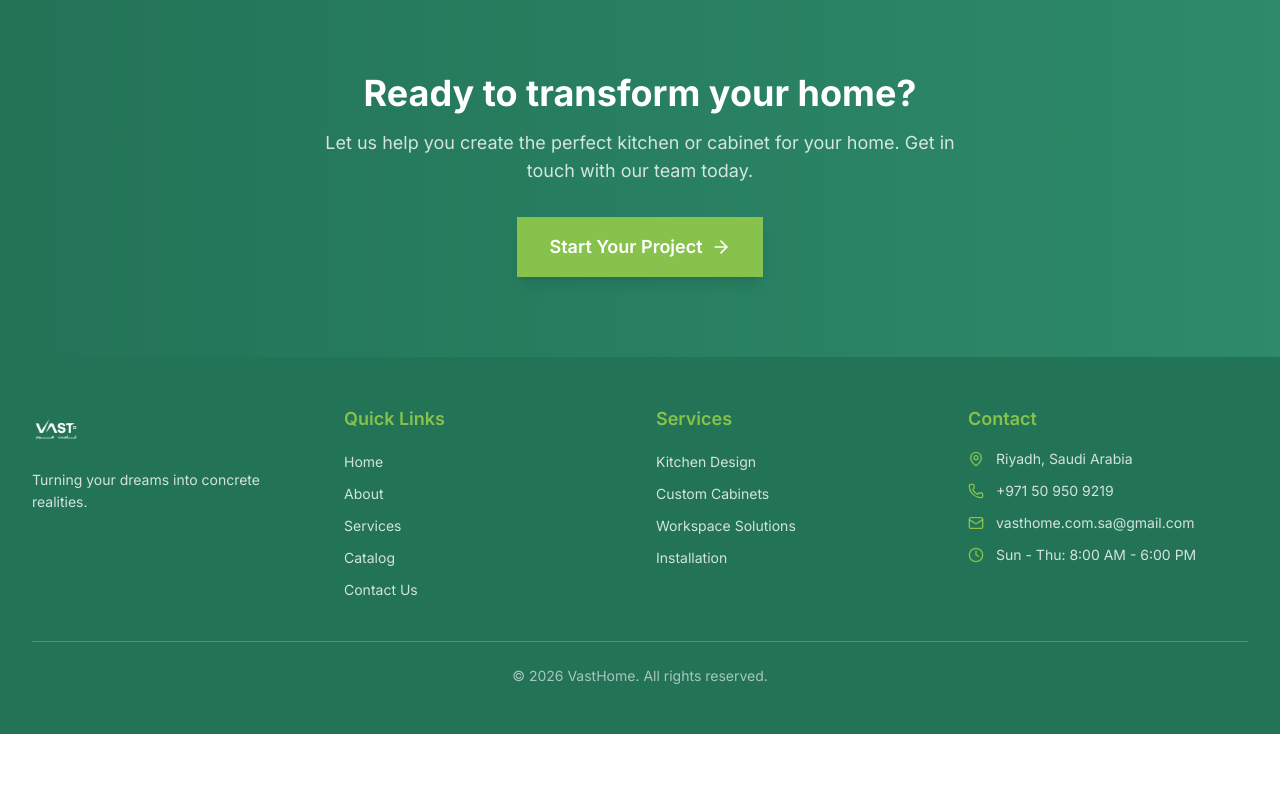
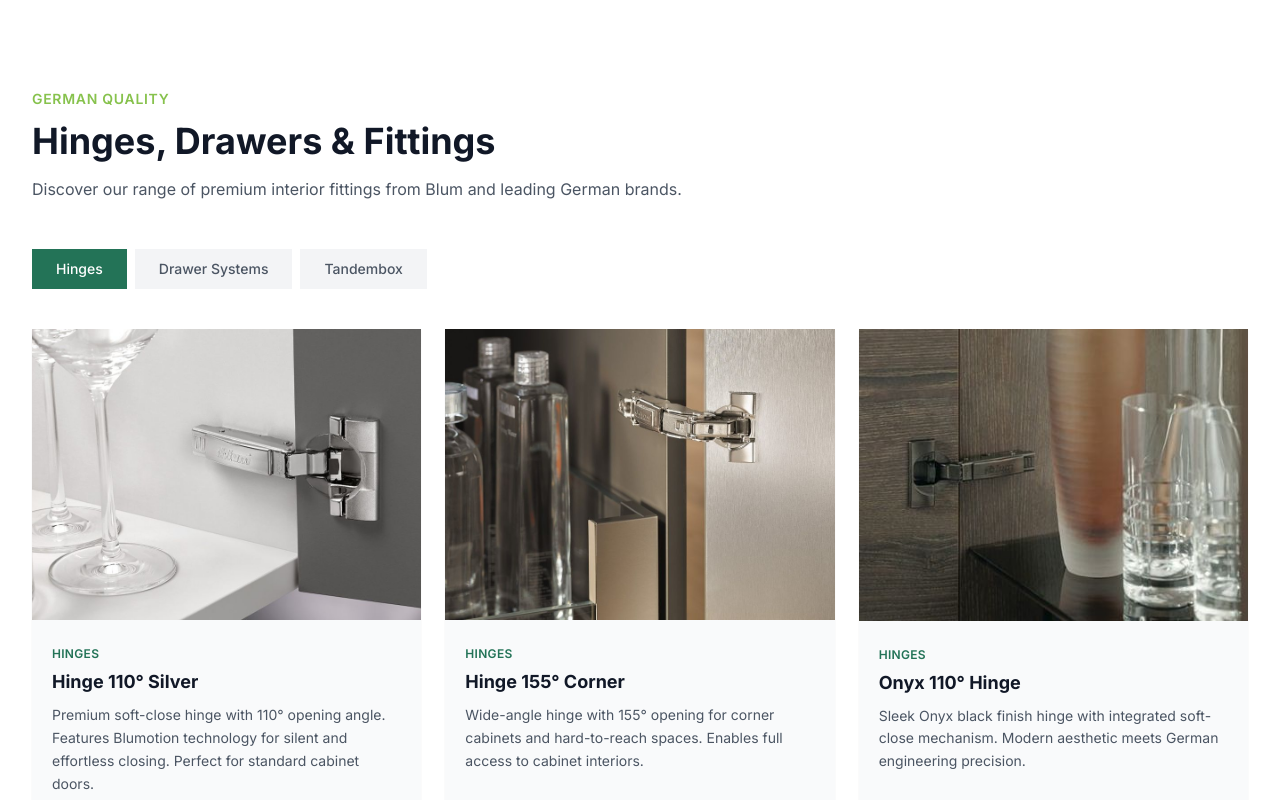
Before and after one commit to Shahraiz-z/Vast-test, a React (Vite) app: page / in a window 1280 px wide. Shown: the part 5960-6760 px from the top of the page. Before the commit the page ends 6694 px from the top, so only its background shows below. Built offline with nearby package versions, Linux system fonts and the light colour scheme.

Commit message:
Add files via upload

```diff
--- a/src/components/Navbar.tsx
+++ b/src/components/Navbar.tsx
@@ -10,6 +10,7 @@ export default function Navbar() {
   const location = useLocation();
   const [isScrolled, setIsScrolled] = useState(false);
   const [isMobileMenuOpen, setIsMobileMenuOpen] = useState(false);
+  const [expandedSections, setExpandedSections] = useState<string[]>([]);
 
   useEffect(() => {
     const handleScroll = () => {
@@ -21,6 +22,7 @@ export default function Navbar() {
 
   useEffect(() => {
     setIsMobileMenuOpen(false);
+    setExpandedSections([]);
   }, [location.pathname]);
 
   // Prevent body scroll when menu is open
@@ -34,6 +36,14 @@ export default function Navbar() {
       document.body.style.overflow = '';
     };
   }, [isMobileMenuOpen]);
+
+  const toggleSection = (title: string) => {
+    setExpandedSections(prev =>
+      prev.includes(title)
+        ? prev.filter(s => s !== title)
+        : [...prev, title]
+    );
+  };
 
   // Same nav links as before - no changes to buttons
   const navLinks = [
@@ -165,9 +175,11 @@ export default function Navbar() {
           <div className="flex-1 overflow-y-auto px-4 py-4">
             <div className="flex flex-col">
               {navLinks.map((link) => {
+                const isExpanded = expandedSections.includes(link.label);
                 return (
                   <div key={link.path} className="border-b border-gray-100">
                     <button
+                      onClick={() => toggleSection(link.label)}
                       className="w-full flex items-center justify-between py-3 text-left"
                     >
                       <Link
--- a/src/pages/Home.tsx
+++ b/src/pages/Home.tsx
@@ -137,12 +137,106 @@ const bottomCards = [
  },
 ];
 
+
+
+const hardwareProducts = [
+  {
+    category: 'Hinges',
+    categoryAr: 'المفصلات',
+    items: [
+      {
+        src: '/images/Hinge 110 silver.jpg',
+        title: 'Hinge 110° Silver',
+        titleAr: 'مفصلة 110° فضية',
+        description: 'Premium soft-close hinge with 110° opening angle. Features Blumotion technology for silent and effortless closing. Perfect for standard cabinet doors.',
+        descriptionAr: 'مفصلة فاخرة بإغلاق ناعم وزاوية فتح 110°. تتميز بتقنية Blumotion للإغلاق الصامت والسهل. مثالية لأبواب الخزائن القياسية.',
+      },
+      {
+        src: '/images/Hinge 155 corner.jpg',
+        title: 'Hinge 155° Corner',
+        titleAr: 'مفصلة 155° زاوية',
+        description: 'Wide-angle hinge with 155° opening for corner cabinets and hard-to-reach spaces. Enables full access to cabinet interiors.',
+        descriptionAr: 'مفصلة زاوية واسعة بفتح 155° للخزائن الزاوية والمساحات الصعبة الوصول. تتيح الوصول الكامل لداخل الخزانة.',
+      },
+      {
+        src: '/images/Onyx 110 hinge.jpg',
+        title: 'Onyx 110° Hinge',
+        titleAr: 'مفصلة أونيكس 110°',
+        description: 'Sleek Onyx black finish hinge with integrated soft-close mechanism. Modern aesthetic meets German engineering precision.',
+        descriptionAr: 'مفصلة بلمسة سوداء أنيقة مع آلية إغلاق ناعم مدمجة. جمالية عصرية تلتقي بدقة الهندسة الألمانية.',
+      },
+    ],
+  },
+  {
+    category: 'Drawer Systems',
+    categoryAr: 'أنظمة الأدراج',
+    items: [
+      {
+        src: '/images/Marivo K.jpg',
+        title: 'Marivo K',
+        titleAr: 'ماريفو K',
+        description: 'Elegant bathroom drawer system with smooth glide technology. Water-resistant design ideal for humid environments. Soft-close with full extension.',
+        descriptionAr: 'نظام أدراج أنيق للحمام بتقنية الانزلاق السلس. تصميم مقاوم للماء مثالي للبيئات الرطبة. إغلاق ناعم مع امتداد كامل.',
+      },
+      {
+        src: '/images/Marivo M.jpg',
+        title: 'Marivo M',
+        titleAr: 'ماريفو M',
+        description: 'Versatile kitchen drawer system with high load capacity. Features organized compartment dividers for cutlery and utensils. German craftsmanship.',
+        descriptionAr: 'نظام أدراج متعدد الاستخدامات للمطبخ بقدرة تحميل عالية. يتميز بفواصل منظمة للأدوات والمعلقات. حرفية ألمانية.',
+      },
+      {
+        src: '/images/Marivo N.jpg',
+        title: 'Marivo N',
+        titleAr: 'ماريفو N',
+        description: 'Premium drawer system with integrated LED lighting option. Silent operation with exceptional durability. Perfect for modern kitchen designs.',
+        descriptionAr: 'نظام أدراج فاخر مع خيار إضاءة LED مدمجة. تشغيل صامت بمتانة استثنائية. مثالي للتصاميم العصرية.',
+      },
+    ],
+  },
+  {
+    category: 'Tandembox',
+    categoryAr: 'تاندامبوكس',
+    items: [
+      {
+        src: '/images/Tandembox plus D.jpg',
+        title: 'Tandembox Plus D',
+        titleAr: 'تاندامبوكس بلس D',
+        description: 'Flagship drawer side system with sleek metal design. High stability with elegant thin sides. Full extension and soft-close as standard.',
+        descriptionAr: 'نظام جانبي أدراج رائد بتصميم معدني أنيق. استقرار عالي بجوانب رفيعة أنيقة. امتداد كامل وإغلاق ناعم كمعيار.',
+      },
+      {
+        src: '/images/Tandembox plus D front fixing.jpg',
+        title: 'Front Fixing System',
+        titleAr: 'نظام تثبيت الواجهة',
+        description: 'Innovative front panel fixing mechanism for Tandembox. Tool-free adjustment with precise alignment. Quick and secure installation.',
+        descriptionAr: 'آلية تثبيت لوحة أمامية مبتكرة لتاندامبوكس. ضبط دقيق بدون أدوات. تركيب سريع وآمن.',
+      },
+      {
+        src: '/images/Tandembox plus D front setting.jpg',
+        title: 'Front Setting',
+        titleAr: 'ضبط الواجهة',
+        description: 'Three-dimensional front adjustment system. Height, side, and depth alignment for perfect door fitting. Professional-grade precision.',
+        descriptionAr: 'نظام ضبط أمامي ثلاثي الأبعاد. محاذاة الارتفاع والجانب والعمق لتناسب الباب المثالي. دقة على مستوى احترافي.',
+      },
+      {
+        src: '/images/Tandembox plus D stablizer.jpg',
+        title: 'Stabilizer',
+        titleAr: 'المثبت',
+        description: 'Rear stabilizer for enhanced drawer stability and load distribution. Prevents tipping even with heavy contents. Essential for tall drawers.',
+        descriptionAr: 'مثبت خلفي لاستقرار محسن وتوزيع الحمل للأدراج. يمنع الانقلاب حتى مع المحتويات الثقيلة. ضروري للأدراج الطويلة.',
+      },
+    ],
+  },
+];
+
 export default function Home() {
  const { language, dir } = useLanguage();
  const isAr = language === 'ar';
 
  const [selectedImage, setSelectedImage] = useState<ShowcaseItem | null>(null);
  const [currentImageIndex, setCurrentImageIndex] = useState<number>(0);
+ const [activeHardwareCategory, setActiveHardwareCategory] = useState<string>('Hinges');
  const videoRef = useRef<HTMLVideoElement>(null);
 
  const openImageSlider = (item: ShowcaseItem) => {
@@ -417,6 +511,72 @@ export default function Home() {
  </div>
  </section>
 
+ {/* ===== HARDWARE & ACCESSORIES ===== */}
+ <section className="py-16 sm:py-24 bg-white">
+ <div className="max-w-7xl mx-auto px-4 sm:px-6 lg:px-8">
+ <div className={`mb-12 ${isAr ? 'text-right' : 'text-left'}`}>
+ <p className="text-[#87C24D] text-sm font-semibold uppercase tracking-wider mb-3">
+ {isAr ? 'جودة ألمانية' : 'German Quality'}
+ </p>
+ <h2 className="text-3xl sm:text-4xl font-bold text-gray-900 mb-4">
+ {isAr ? 'المفصلات والأدراج والتجهيزات' : 'Hinges, Drawers & Fittings'}
+ </h2>
+ <p className="text-gray-600 max-w-2xl">
+ {isAr
+ ? 'اكتشف تشكيلتنا من التجهيزات الداخلية عالية الجودة من Blum وأفضل العلامات التجارية الألمانية.'
+ : 'Discover our range of premium interior fittings from Blum and leading German brands.'}
+ </p>
+ </div>
+
+ {/* Category Tabs */}
+ <div className={`flex flex-wrap gap-2 mb-10 ${isAr ? 'justify-end' : 'justify-start'}`}>
+ {hardwareProducts.map((cat) => (
+ <button
+ key={cat.category}
+ onClick={() => setActiveHardwareCategory(cat.category)}
+ className={`px-6 py-2.5 text-sm font-medium transition-all duration-200 ${
+ activeHardwareCategory === cat.category
+ ? 'bg-[#237357] text-white'
+ : 'bg-gray-100 text-gray-600 hover:bg-gray-200'
+ }`}
+ >
+ {isAr ? cat.categoryAr : cat.category}
+ </button>
+ ))}
+ </div>
+
+ {/* Products Grid */}
+ {hardwareProducts.map((cat) => (
+ activeHardwareCategory === cat.category && (
+ <div key={cat.category} className="grid md:grid-cols-2 lg:grid-cols-3 gap-6">
+ {cat.items.map((item, idx) => (
+ <div key={idx} className="group bg-gray-50 overflow-hidden shadow-sm hover:shadow-lg transition-shadow duration-300">
+ <div className="aspect-[4/3] overflow-hidden bg-white">
+ <img
+ src={item.src}
+ alt={isAr ? item.titleAr : item.title}
+ className="w-full h-full object-cover group-hover:scale-105 transition-transform duration-500"
+ />
+ </div>
+ <div className={`p-5 ${isAr ? 'text-right' : 'text-left'}`}>
+ <span className="text-[#237357] text-xs font-semibold uppercase tracking-wide">
+ {isAr ? cat.categoryAr : cat.category}
+ </span>
+ <h3 className="text-lg font-bold text-gray-900 mt-1 mb-2">
+ {isAr ? item.titleAr : item.title}
+ </h3>
+ <p className="text-gray-600 text-sm leading-relaxed">
+ {isAr ? item.descriptionAr : item.description}
+ </p>
+ </div>
+ </div>
+ ))}
+ </div>
+ )
+ ))}
+ </div>
+ </section>
+
  {/* ===== CTA SECTION ===== */}
  <section className="py-20 bg-gradient-to-r from-[#237357] to-[#2d8a6a]">
  <div className="max-w-4xl mx-auto px-4 sm:px-6 lg:px-8 text-center">
```
Also changed, not shown: src/pages/Catalog.tsx (line endings or trailing spaces).
